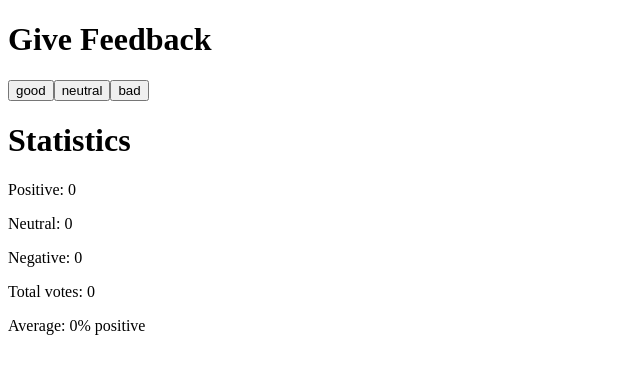
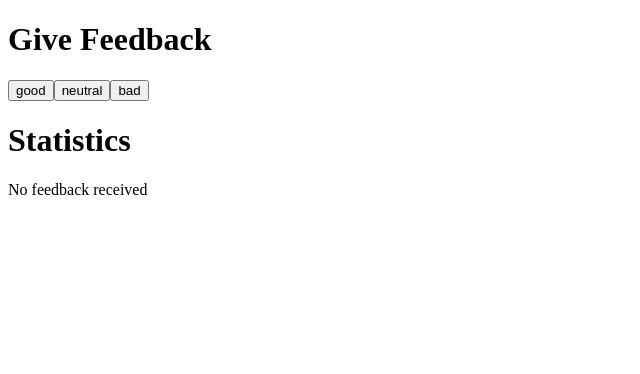
Before and after one commit to jhirtzel/fullstackopen, a React (Create React App) app in the folder part1c/: page / in a window 1280 px wide. Shown: the top 374 px of the page, without its empty margins (0-640 px from the left). Built offline with nearby package versions, Linux system fonts and the light colour scheme; the HTML template or start-up script is replaced by a standard one.

Commit message:
exercise 1.9

```diff
--- a/part1c/src/App.js
+++ b/part1c/src/App.js
@@ -9,6 +9,13 @@ const Button = ({clickHandler, label}) => (
 
 const Stats = ({posCount, neuCount, negCount}) => {
   const sum = posCount + neuCount + negCount;
+  if (sum === 0) {
+    return(
+      <>
+      <h1>Statistics</h1>
+      <p>No feedback received</p>
+      </>)
+  } else {
     let avg = 0;
     if (sum !== 0) avg = (posCount/(posCount+negCount))*100;
 
@@ -22,6 +29,7 @@ const Stats = ({posCount, neuCount, negCount}) => {
       <p>Average: {avg}% positive</p>
       </>
     )
+  }
 }
 
 const App = () => {
```
Lines whose indentation alone changed are shown as unchanged.
